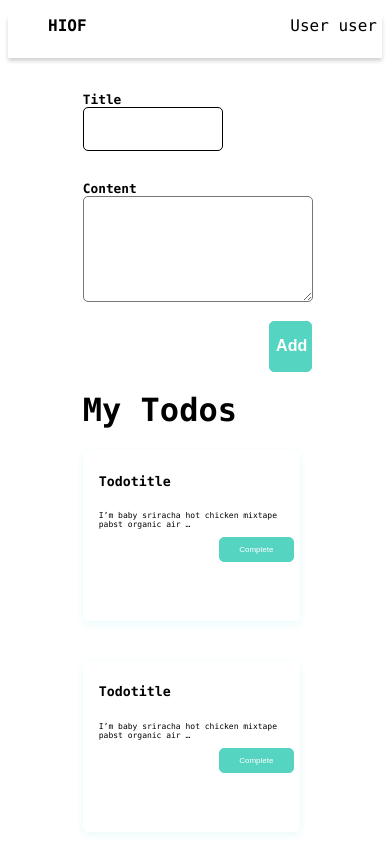
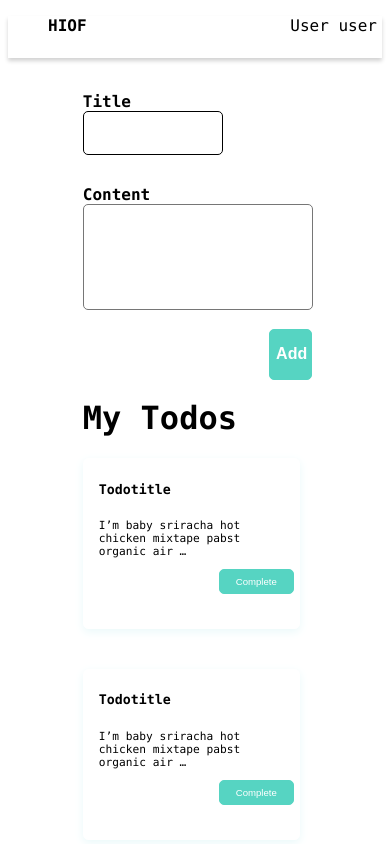
Before and after one commit to Eriklinnesd/UiN-Oppg-Eriklinnesd, a plain HTML site: page Index.html in a window 390 px wide. Shown: the top 844 px of the page. Drawn offline with Linux system fonts and the light colour scheme.

Commit message:
Gjort endringer etter tilbakemelding fra studass

```diff
--- a/css/style.css
+++ b/css/style.css
@@ -1,6 +1,6 @@
 /* Gjør generelle endringer på hele siden */
 body {
-	font-size: 120%;
+	font-size: 1.2rem;
 	font-family: "Lucida Console", "Courier New", monospace;
 }
 
@@ -33,7 +33,7 @@ header {
 /* Stilsetter label-elementene */
 label {
 	display: block;
-	font-size: 80%;
+	font-size: 1rem;
 }
 
 /* stilsetter første inputfelt */
@@ -55,6 +55,7 @@ textarea {
   -webkit-border-radius: 5px;
   -moz-border-radius: 5px;
   border-radius: 5px;
+  resize: none;
 }
 
 /* Stilsetter main-elementet */
@@ -73,7 +74,7 @@ main {
 	height: 5vh;
 	left: 48.7vw;
 	position: relative;
-	font-size: 100%;
+	font-size: 1rem;
 }
 
 /* Setter opp en flexbox i en div med id flex-container */
@@ -103,7 +104,7 @@ main {
 
 /* Setter font-størrelse på teksten i todo kortene */
 .cardText {
-	font-size: 50%;
+	font-size: 0.7rem;
 }
 
 /* Stilsetter "complete"knappen i todo kortene */
@@ -113,7 +114,7 @@ main {
 	border: 1px solid #56D4C2;
 	border-radius: 5px;
 	position: relative;
-	font-size: 50%;
+	font-size: 0.6rem;
 	width: 75px;
 	height: 25px;
 	padding: 2px;
@@ -136,7 +137,7 @@ main {
 
 /* Justerer skriftstørrelsen på hele siden */
 body {
-	font-size: 100%;
+	font-size: 1rem;
 }
 
 /* Justerer størrelse og utseende på headeren */
@@ -164,7 +165,7 @@ main {
 	height: 6vh;
 	position: absolute;
 	left: 69vw;
-	font-size: 100%;
+	font-size: 1rem;
 }
 
 /* Lager mer mellomrom mellom textarea og "My Todos" overskriften */
```
